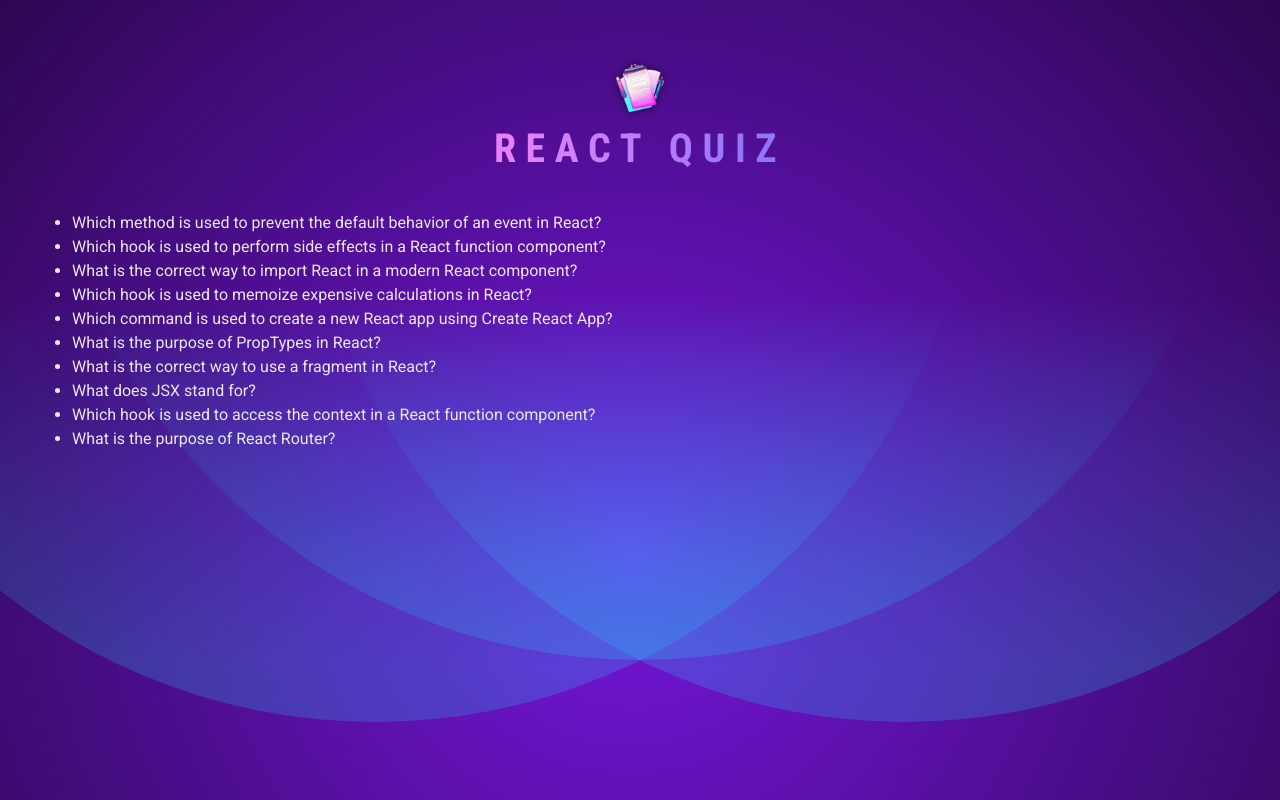
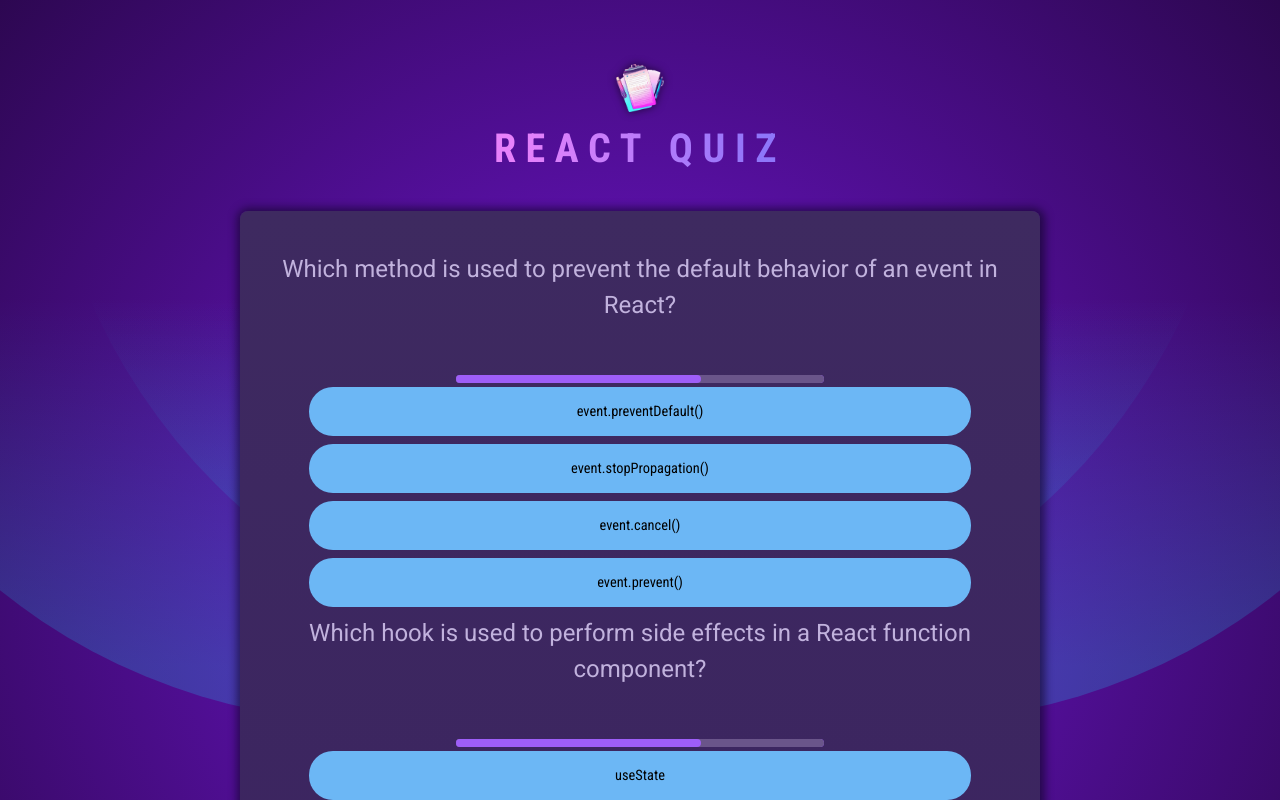
Before and after one commit to Juan-I-nauJ/react-project-quiz, a React (Vite) app: page / in a window 1280 px wide. Both pictures are taken after a click on the button "Start!". Shown: the top 800 px of the page. Built offline with nearby package versions, Linux system fonts and the light colour scheme.

Commit message:
feat: more work on quiz questions and answers, started work on context

```diff
--- /dev/null
+++ b/src/components/QuizAnswer/QuizAnswer.jsx
@@ -0,0 +1,5 @@
+export default function QuizAnswer({answer}) {
+    return <li className="answer">
+        <button>{answer.text}</button>
+    </li>
+}
--- a/src/components/QuizComponent/QuizComponent.jsx
+++ b/src/components/QuizComponent/QuizComponent.jsx
@@ -1,7 +1,9 @@
+import QuizQuestion from "../QuizQuestion/QuizQuestion";
+
 export default function QuizComponent({quiz}) {
     return (
-        <ul>
-            {quiz.map(item => <li>{item.title}</li>)}
+        <ul id="quiz">
+            {quiz.map(item => <QuizQuestion question={item} key={item.title}/>)}
         </ul>
     )
 }
--- /dev/null
+++ b/src/components/QuizQuestion/QuizQuestion.jsx
@@ -0,0 +1,17 @@
+import QuizAnswer from "../QuizAnswer/QuizAnswer";
+
+export default function QuizQuestion({ question }) {
+    return (
+        <article id="question">
+            <div>
+                <h2>
+                    {question.title}
+                </h2>
+                <progress value="2" max="3" />
+            </div>
+            <ol id="answers">
+                {question.answers.map(item => <QuizAnswer answer={item} key={item.text}/>)}
+            </ol>
+        </article>
+    )
+}
```
